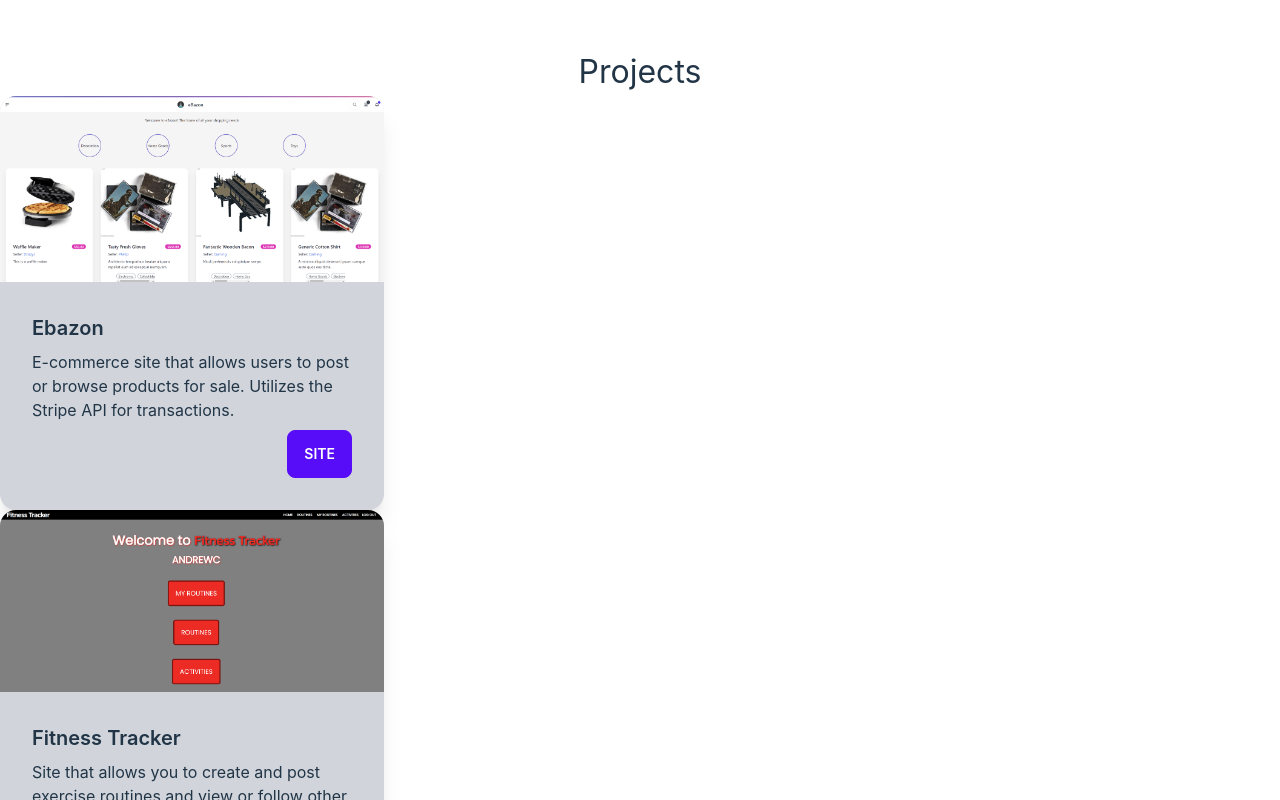
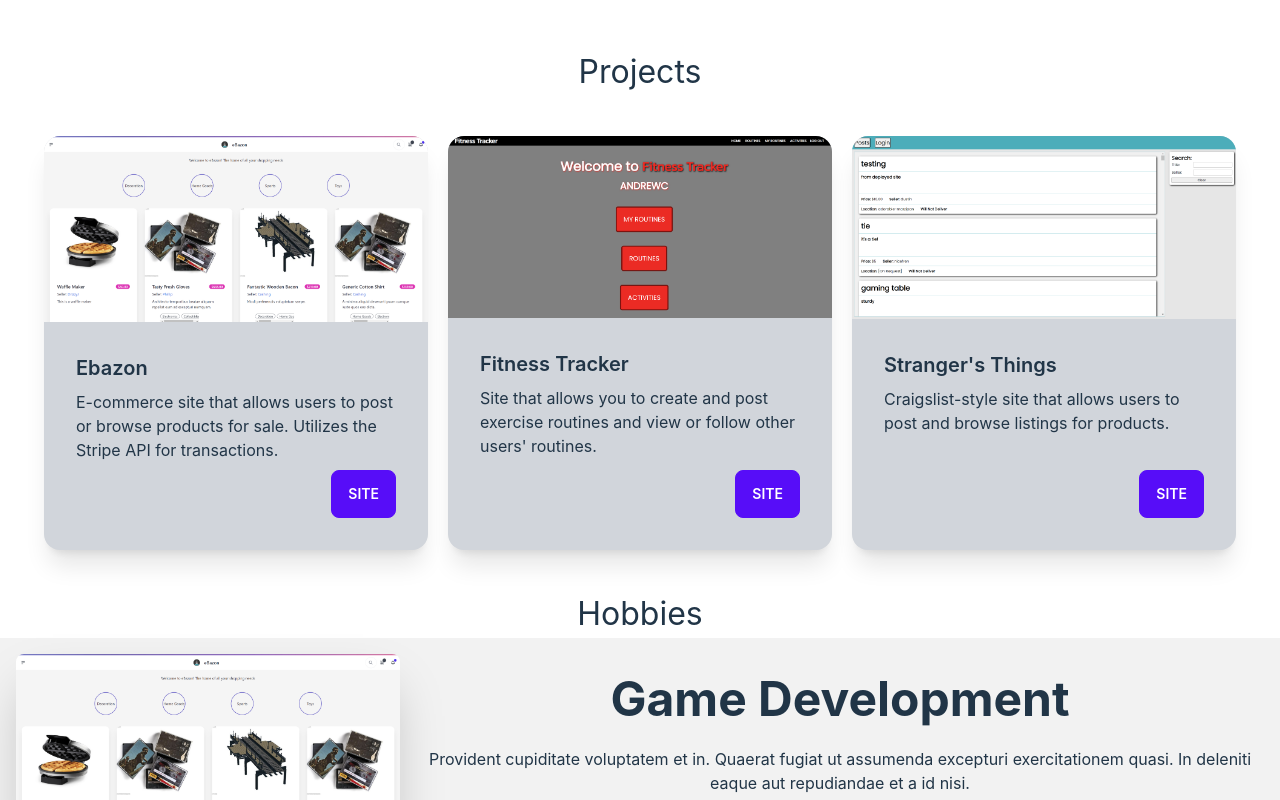
Before and after one commit to andrewpc1013/personalSite, a React (Vite) app: page / in a window 1280 px wide. Shown: the part 940-1740 px from the top of the page. Built offline with nearby package versions, Linux system fonts and the light colour scheme.

Commit message:
styled project cards

```diff
--- a/src/components/Projects.jsx
+++ b/src/components/Projects.jsx
@@ -9,6 +9,10 @@
   return (
     <div id="Projects">
       <h1>Projects</h1>
+      <div
+        id="ProjectCards"
+        className="flex flex-row justify-center space-x-5 m-10"
+      >
         <div className="card w-96 bg-gray-300 shadow-xl p-0">
           <figure>
             <img src={ebazon} alt="ebazon e-commerce site home page" />
@@ -53,8 +57,8 @@
           <div className="card-body">
             <h2 className="card-title">Stranger's Things</h2>
             <p className="text-left">
-            Craigslist-style site that allows users to post and browse listings
-            for products.
+              Craigslist-style site that allows users to post and browse
+              listings for products.
             </p>
             <div className="card-actions justify-end">
               <a
@@ -67,6 +71,7 @@
           </div>
         </div>
       </div>
+    </div>
   );
 };
 
```
Lines whose indentation alone changed are shown as unchanged.
